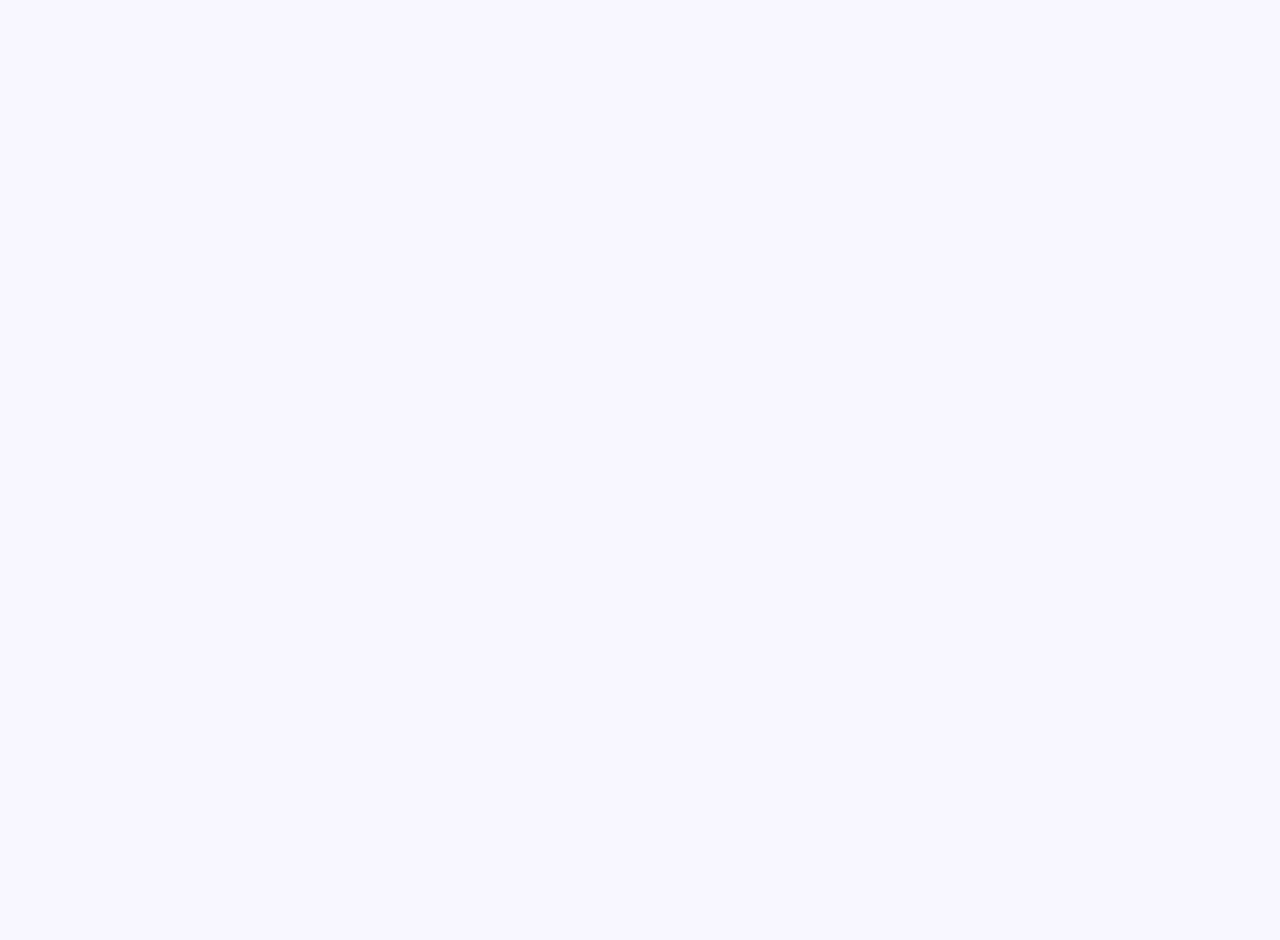
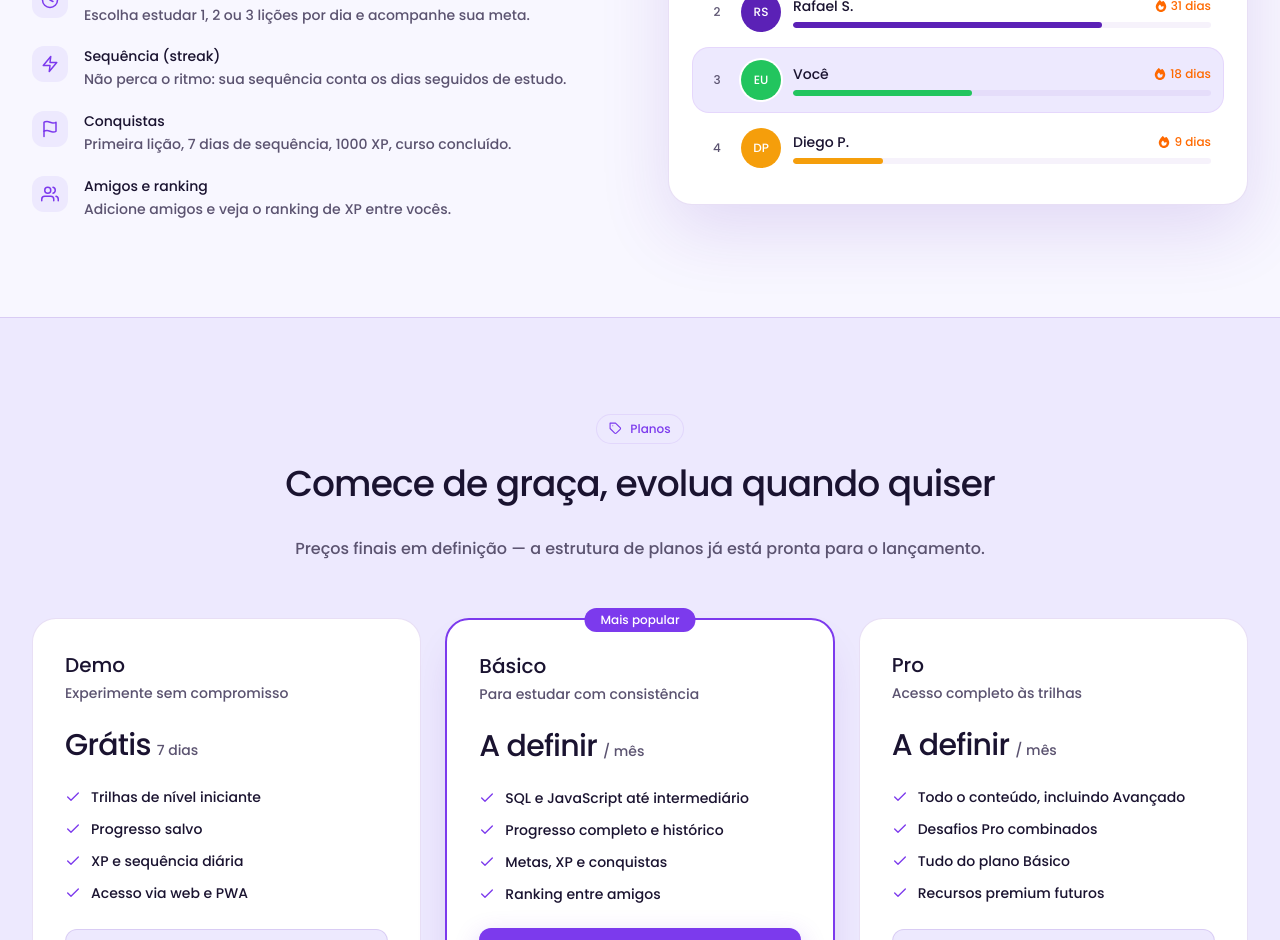
Before and after one commit to Next-Solve-Studio/codly, a Next.js app: page / in a window 1280 px wide. Shown: the part 1860-2800 px from the top of the page. Before the commit the page ends 800 px from the top, so only its background shows below. Built offline with nearby package versions, Linux system fonts and the light colour scheme.

Commit message:
Criação da seção de Planos

```diff
--- a/src/components/home/HomeMain.tsx
+++ b/src/components/home/HomeMain.tsx
@@ -1,9 +1,15 @@
+import Gamification from "./sections/gamification/Gamification"
 import Hero from "./sections/hero/Hero"
+import Plans from "./sections/plans/Plans"
+import Trails from "./sections/trails/Trails"
 
 export default function HomeMain() {
     return (
-        <main>
+        <main className="w-full overflow-x-hidden">
             <Hero />
+            <Trails/>
+            <Gamification/>
+            <Plans/>
         </main>
     )
 }
--- /dev/null
+++ b/src/components/home/sections/plans/Plans.tsx
@@ -0,0 +1,156 @@
+"use client";
+
+import Link from "next/link";
+import { motion, type Variants } from "motion/react";
+import { FiCheck, FiTag } from "react-icons/fi";
+import SectionInfo from "@/ui/SectionInfo";
+
+type Plan = {
+    name: string;
+    tagline: string;
+    price: string;
+    period: string;
+    features: string[];
+    cta: string;
+    featured?: boolean;
+};
+
+const plans: Plan[] = [
+    {
+        name: "Demo",
+        tagline: "Experimente sem compromisso",
+        price: "Grátis",
+        period: "7 dias",
+        features: [
+            "Trilhas de nível iniciante",
+            "Progresso salvo",
+            "XP e sequência diária",
+            "Acesso via web e PWA",
+        ],
+        cta: "Começar demo",
+    },
+    {
+        name: "Básico",
+        tagline: "Para estudar com consistência",
+        price: "A definir",
+        period: "/ mês",
+        features: [
+            "SQL e JavaScript até intermediário",
+            "Progresso completo e histórico",
+            "Metas, XP e conquistas",
+            "Ranking entre amigos",
+        ],
+        cta: "Assinar Básico",
+        featured: true,
+    },
+    {
+        name: "Pro",
+        tagline: "Acesso completo às trilhas",
+        price: "A definir",
+        period: "/ mês",
+        features: [
+            "Todo o conteúdo, incluindo Avançado",
+            "Desafios Pro combinados",
+            "Tudo do plano Básico",
+            "Recursos premium futuros",
+        ],
+        cta: "Assinar Pro",
+    },
+];
+
+const containerVariants: Variants = {
+    hidden: {},
+    show: {
+        transition: { staggerChildren: 0.12 },
+    },
+};
+
+const cardVariants: Variants = {
+    hidden: { opacity: 0, y: 28 },
+    show: {
+        opacity: 1,
+        y: 0,
+        transition: { duration: 0.55, ease: [0.22, 1, 0.36, 1] },
+    },
+};
+
+export default function Plans() {
+    return (
+        <section id="planos" className="relative w-full overflow-hidden bg-surface-alt border-y border-border">
+            <div className="mx-auto w-400 max-w-6xl px-5 py-20 sm:px-6 sm:py-24 lg:px-8 ">
+                <motion.div
+                    initial={{ opacity: 0, y: 16 }}
+                    whileInView={{ opacity: 1, y: 0 }}
+                    viewport={{ once: true, margin: "-80px" }}
+                    transition={{ duration: 0.5 }}
+                    className="max-w-2xl mx-auto text-center mb-14"
+                >
+                    <SectionInfo icon={<FiTag size={13} />} title="Comece de graça, evolua quando quiser" subTitle="Planos"/>
+                    <p className="text-muted text-base leading-relaxed">
+                        Preços finais em definição — a estrutura de planos já está pronta para o lançamento.
+                    </p>
+                </motion.div>
+
+                <motion.div
+                    variants={containerVariants}
+                    initial="hidden"
+                    whileInView="show"
+                    viewport={{ once: true, margin: "-60px" }}
+                    className="grid grid-cols-1 md:grid-cols-3 gap-6 items-stretch"
+                >
+                    {plans.map((plan) => (
+                        <motion.div
+                            key={plan.name}
+                            variants={cardVariants}
+                            whileHover={{ y: -4 }}
+                            transition={{ type: "spring", stiffness: 300, damping: 24 }}
+                            className={`relative flex flex-col gap-6 rounded-3xl bg-surface p-8 transition-shadow duration-300 hover:shadow-[0_20px_45px_-20px_rgba(91,33,182,0.25)] ${
+                                plan.featured
+                                    ? "border-2 border-primary shadow-[0_20px_45px_-20px_rgba(91,33,182,0.3)]"
+                                    : "border border-border"
+                            }`}
+                        >
+                            {plan.featured && (
+                                <span className="absolute -top-3 left-1/2 -translate-x-1/2 rounded-full bg-primary px-4 py-1 text-xs font-bold text-white whitespace-nowrap">
+                                    Mais popular
+                                </span>
+                            )}
+
+                            <div>
+                                <h3 className="font-bold text-xl text-foreground mb-1">{plan.name}</h3>
+                                <p className="text-sm text-muted">{plan.tagline}</p>
+                            </div>
+
+                            <div className="flex items-baseline gap-1.5">
+                                <span className="font-bold text-3xl text-foreground tracking-tight">
+                                    {plan.price}
+                                </span>
+                                <span className="text-sm text-muted">{plan.period}</span>
+                            </div>
+
+                            <div className="flex flex-col gap-3 flex-1">
+                                {plan.features.map((feature) => (
+                                    <div key={feature} className="flex items-start gap-2.5 text-sm">
+                                        <FiCheck className="text-primary mt-0.5 shrink-0" size={16} />
+                                        <span className="text-foreground">{feature}</span>
+                                    </div>
+                                ))}
+                            </div>
+
+                            <Link
+                                href="/cadastro"
+                                className={`inline-flex h-12 items-center justify-center rounded-xl text-sm font-semibold transition-all duration-300 ${
+                                    plan.featured
+                                        ? "bg-primary text-white shadow-[0_8px_25px_rgba(124,58,237,0.25)] hover:-translate-y-0.5 hover:bg-primary-dark"
+                                        : "border border-border bg-surface-alt text-foreground hover:border-primary/20 hover:bg-lavender hover:text-primary"
+                                }`}
+                            >
+                                {plan.cta}
+                            </Link>
+                        </motion.div>
+                    ))}
+                </motion.div>
+            </div>
+        </section>
+    );
+}
```
